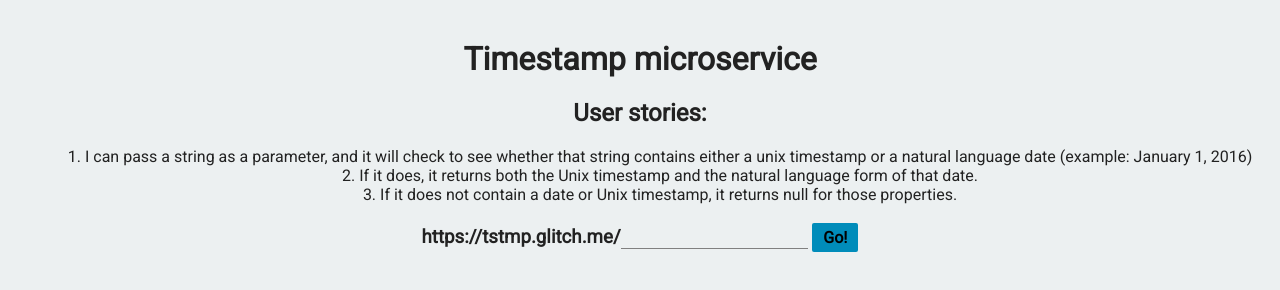
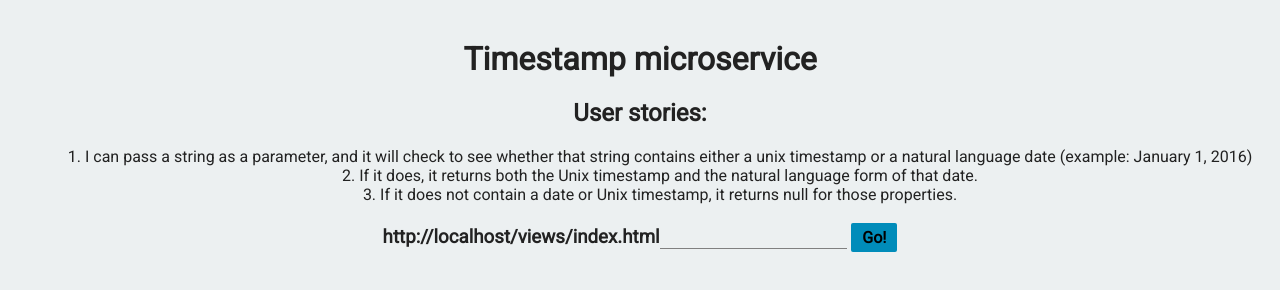
Before and after one commit to jfergm/timestamp-microservice-fcc, a website: page views/index.html in a window 1280 px wide. Drawn offline with nearby package versions, Linux system fonts and the light colour scheme.

Commit message:
👩‍❤️‍💋‍👩💷 Updated with Glitch

```diff
--- a/public/javascript/xd.js
+++ b/public/javascript/xd.js
@@ -1,3 +1,10 @@
+$(function() {
+  let span = document.getElementById('loc');
+
+  span.innerHTML = window.location.href;
+
+});
+
 let btn = document.getElementById('xdbtn');
 
 let txt = document.getElementById('xdtxt');
--- a/views/index.html
+++ b/views/index.html
@@ -31,7 +31,7 @@
         </ol>
         </p>
        <h3>
-         https://tstmp.glitch.me/<input type="text" id="xdtxt"/>
+         <span id="loc"></span><input type="text" id="xdtxt"/>
          <a class="button"  id="xdbtn">
            Go!
          </a>
```
